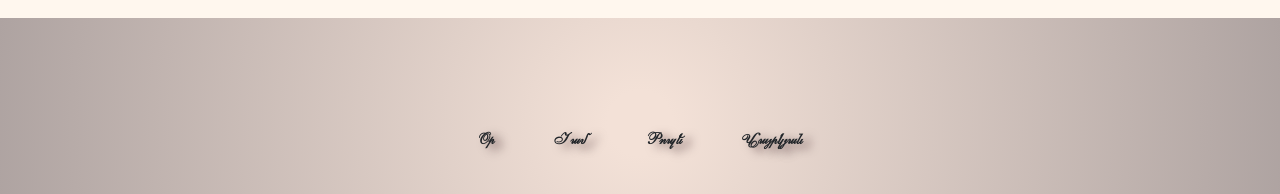
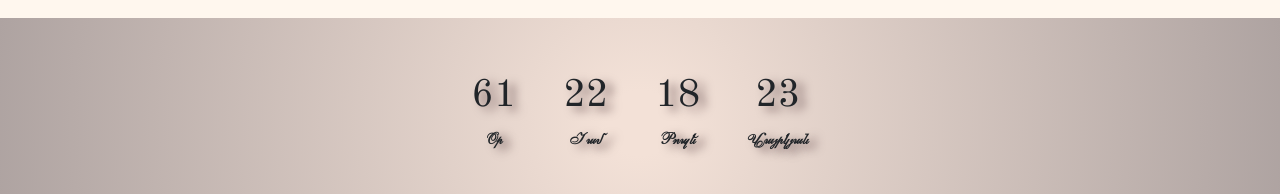
Before and after one commit to arpinemkoyan/invitation, a plain HTML site: page public/index.html in a window 1280 px wide. Shown: the part 606-800 px from the top of the page. Drawn offline with nearby package versions, Linux system fonts and the light colour scheme.

Commit message:
added timer

```diff
--- a/public/style.css
+++ b/public/style.css
@@ -1,11 +1,11 @@
 @font-face {
     font-family: 'armhandwrite';
-    src: url('/public/fonts/ArmAllegroU.ttf') ;
+    src: url('./fonts/ArmAllegroU.ttf') ;
 }
 
 @font-face {
     font-family: "vrdznagir";
-    src: url("/public/fonts/Vrdznagir.otf");
+    src: url("./fonts/Vrdznagir.otf");
 }
 
 body {
```
Also changed, not shown: public/index.html (+16 -15 lines).
